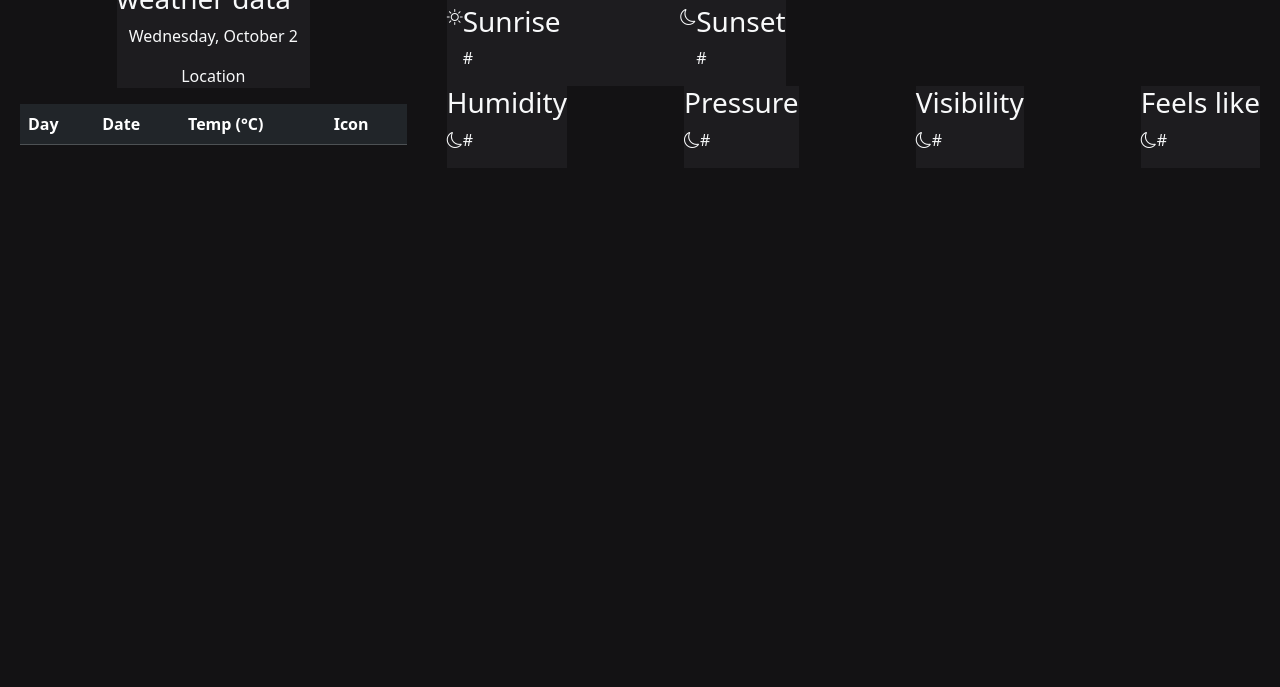
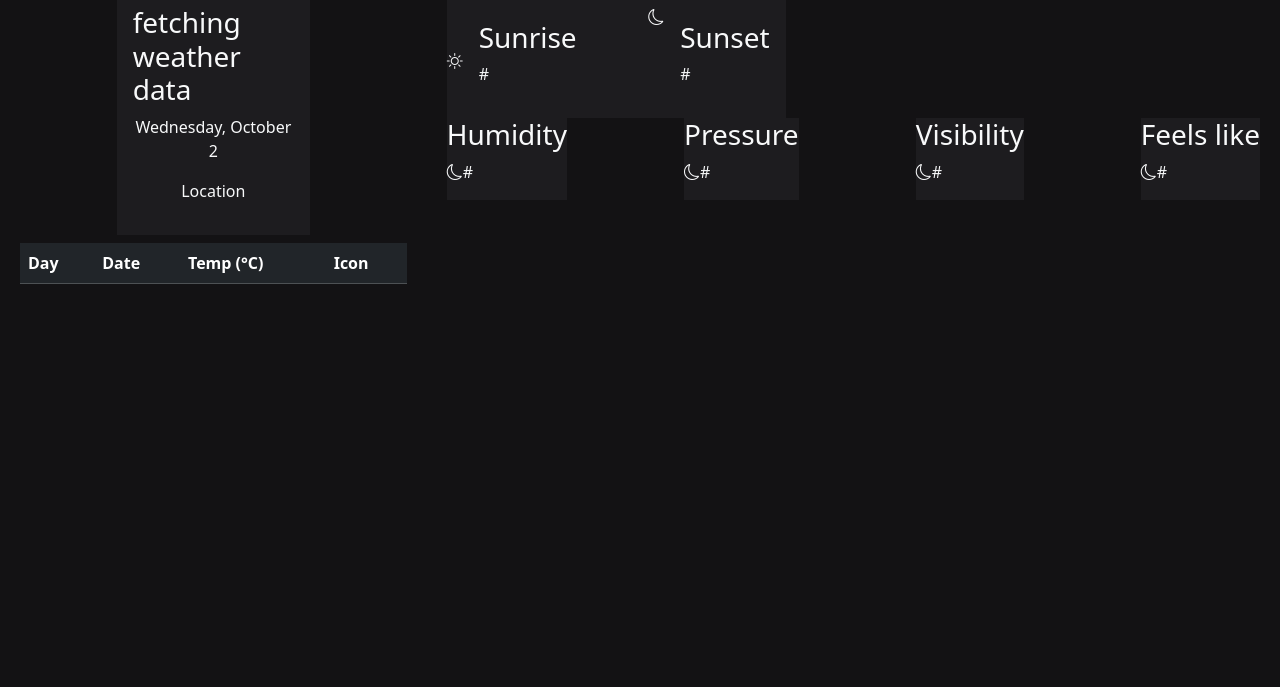
Before and after one commit to AvishkaVishvanath/Weather_Forecast_Web, a plain HTML site: page index.html in a window 1280 px wide. Shown: the part 167-854 px from the top of the page. Drawn offline with nearby package versions, Linux system fonts and the light colour scheme; some packages are replaced by stand-ins of ours; no server answers.

Commit message:
style the web

```diff
--- a/index.html
+++ b/index.html
@@ -44,7 +44,7 @@
     <div class="row text-light">
       <!-- Left section (1/4th on large screens, full width on small screens) -->
       <div class="col-lg-4 col-12 left-section container-fluid ">
-        <div class="nowDataSection subSection mx-auto" style="width: 50%;">
+        <div class="nowDataSection subSection mx-auto p-3 my-lg-2" style="width: 50%;">
           <h3 class="text-center">Now</h3>
           <div class="d-flex justify-content-lg-around align-items-center">
             <h3 id="tempNow">#</h3>
@@ -112,15 +112,15 @@
               <h3>Sunrise & Sunset</h3>
               <div class="airHeader d-flex justify-content-between">
                 <div class="d-flex justify-content-between">
-                  <i class="bi bi-sun"></i>
-                  <div class="sunrise">
+                  <i class="bi bi-sun d-flex align-items-center"></i>
+                  <div class="sunrise p-3">
                     <h3>Sunrise</h3>
                     <p id="sunrise">#</p>
                   </div>
                 </div>
                 <div class="d-flex">
                   <i class="bi bi-moon"></i>
-                  <div class="sunset">
+                  <div class="sunset p-3">
                     <h3>Sunset</h3>
                     <p id="sunset">#</p>
                   </div>
--- a/style.css
+++ b/style.css
@@ -97,6 +97,7 @@
   background-color: #1d1c1f;
 }
 
+
 /* .container-fluid .nowDataSection {
     color: #f2f2f2;
 } */
```
